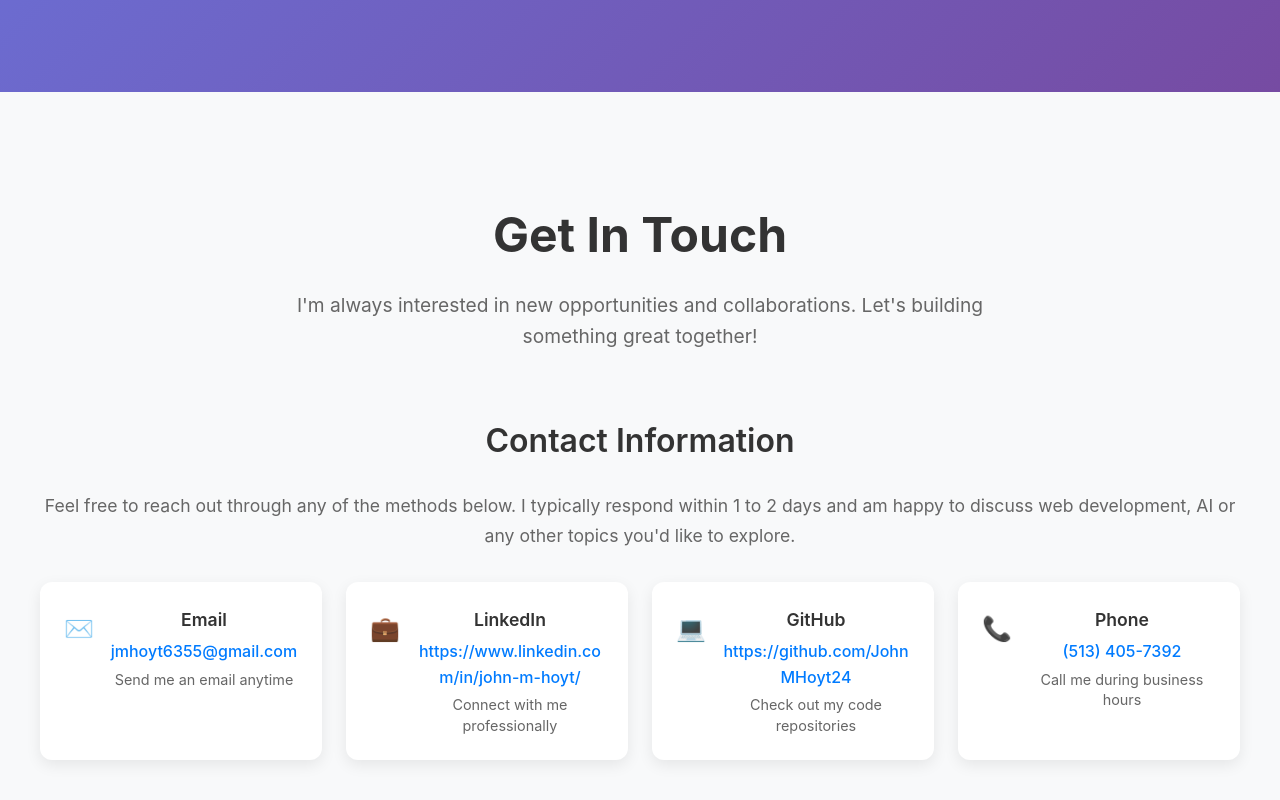
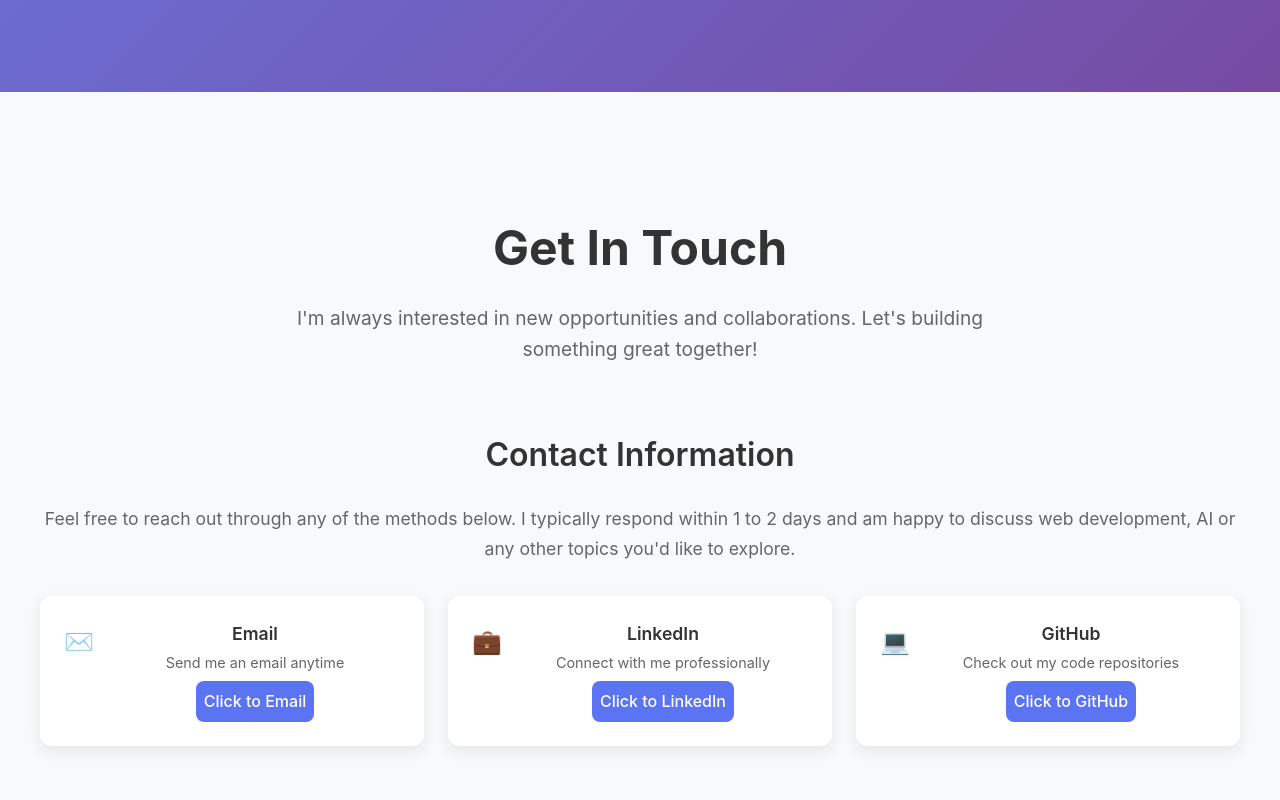
Before and after one commit to JohnMHoyt24/accessible-portfolio, a React (Create React App) app: page / in a window 1280 px wide. Shown: the part 3705-4505 px from the top of the page. Built offline with nearby package versions, Linux system fonts and the light colour scheme; the HTML template or start-up script is replaced by a standard one.

Commit message:
Link can be opened in another tab, and styling has been applied.

```diff
--- a/src/components/Contact.css
+++ b/src/components/Contact.css
@@ -94,13 +94,17 @@
 }
 
 .method-value {
+  border: transparent;
+  padding: 0.5rem;
+  border-radius: 8px;
+  background: #5b74f3;
+  color: #ffffff;
+  text-decoration: none;
+  font-weight: 500;
   font-size: 1rem;
-  color: #007bff;
-  font-weight: 500;
-  margin-bottom: 0.3rem;
-  word-break: break-all;
-  overflow-wrap: break-word;
-  hyphens: auto;
+  transition: all 0.3s ease;
+  display: inline-block;
+  margin-top: 0.5rem;
 }
 
 .method-description {
--- a/src/components/Contact.js
+++ b/src/components/Contact.js
@@ -55,7 +55,7 @@ const Contact = () => {
   const contactMethods = [
     {
       type: "Email",
-      value: "jmhoyt6355@gmail.com",
+      value: "mailto:jmhoyt6355@gmail.com?subject=Contact%20from%20Portfolio",
       icon: "✉️",
       description: "Send me an email anytime",
     },
@@ -70,12 +70,6 @@ const Contact = () => {
       value: "https://github.com/JohnMHoyt24",
       icon: "💻",
       description: "Check out my code repositories",
-    },
-    {
-      type: "Phone",
-      value: "(513) 405-7392",
-      icon: "📞",
-      description: "Call me during business hours",
     }
   ];
 
@@ -107,8 +101,8 @@ const Contact = () => {
                   </div>
                   <div className="method-content">
                     <h4>{method.type}</h4>
-                    <p className="method-value">{method.value}</p>
                     <p className="method-description">{method.description}</p>
+                    <a className="method-value" href={method.value} target="_blank">Click to {method.type}</a>
                   </div>
                 </div>
               ))}
```
